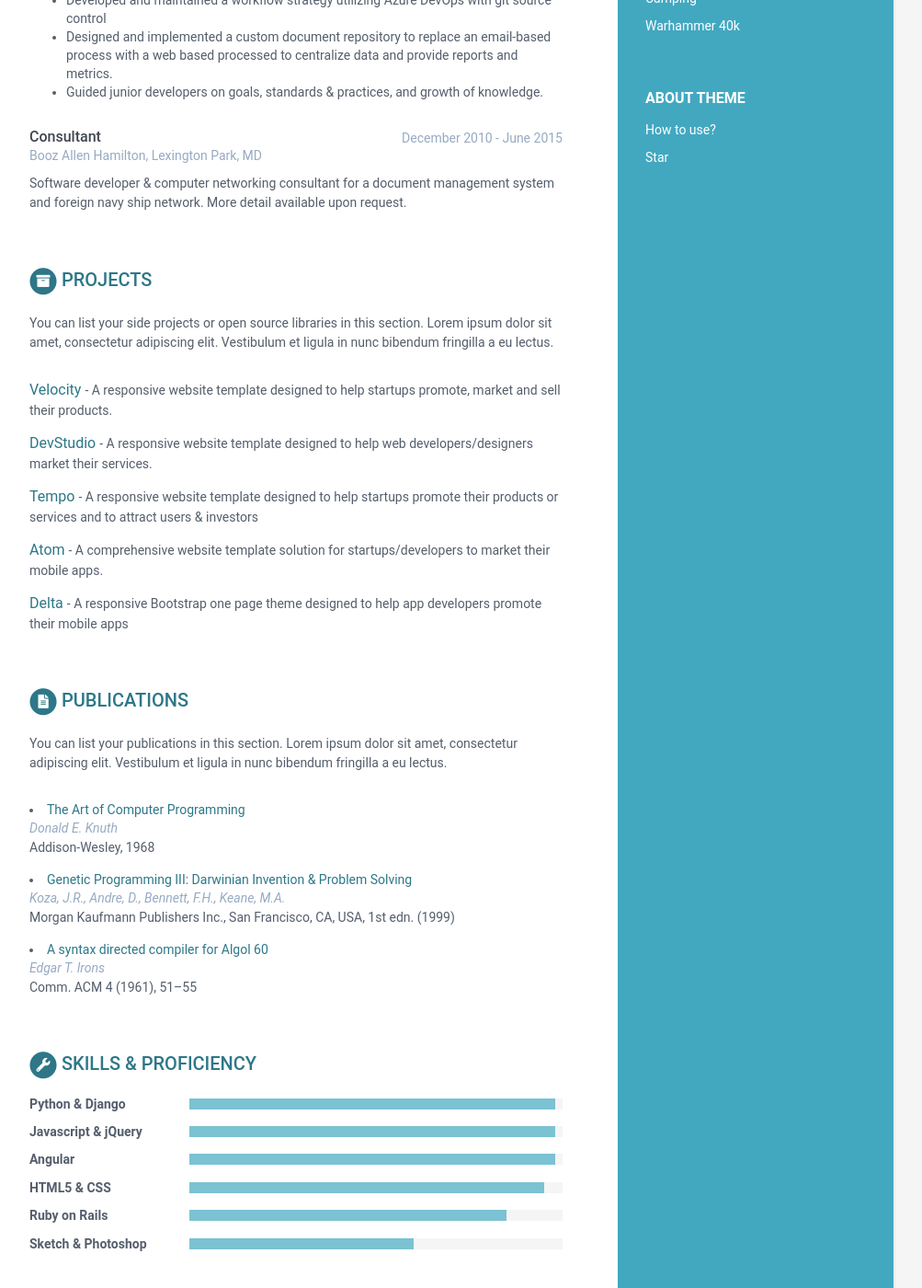
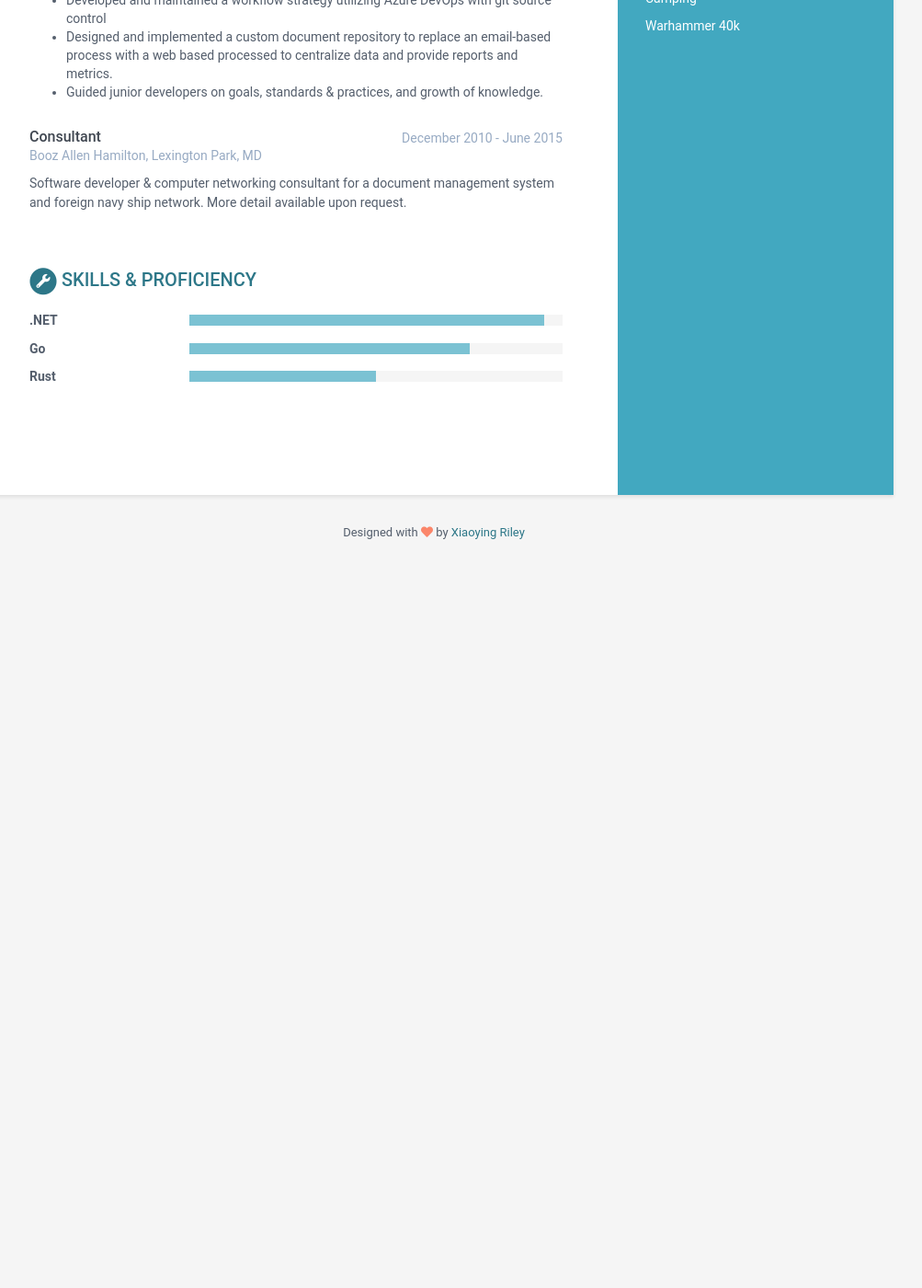
Before and after one commit to jrn90/jrn90.github.io, a Jekyll site: the page built from index.html, in a window 1280 px wide and 1400 px high, scrolled down 910 px. Shown: the whole window at 92% size, without its empty margins (168-1171 px from the left). Built offline with Jekyll 4.4.1, drawn with Linux system fonts in a browser that asks for light colours; after the commit the page ends 1529 px from its top, so only the background shows below that.

Commit message:
updated skills

```diff
--- a/_data/data.yml
+++ b/_data/data.yml
@@ -3,8 +3,8 @@
 #
 
 sidebar:
-    about: True # set to False or comment line if you want to remove the "how to use?" in the sidebar
-    education: True # set to False if you want education in main section instead of in sidebar
+    about: False
+    education: True
 
     # Profile information
     name: Joseph R. Nash
@@ -88,76 +88,18 @@ experiences:
       company: Booz Allen Hamilton, Lexington Park, MD
       details: |
         Software developer & computer networking consultant for a document management system and foreign navy ship network. More detail available upon request.
-projects:
-    title: Projects
-    intro: >
-      You can list your side projects or open source libraries in this
-      section. Lorem ipsum dolor sit amet, consectetur adipiscing elit.
-      Vestibulum et ligula in nunc bibendum fringilla a eu lectus.
-    assignments:
-      - title: Velocity
-        link: "#hook"
-        tagline: "A responsive website template designed to help startups promote, market and sell their products."
-
-      - title: DevStudio
-        link: "#"
-        tagline: "A responsive website template designed to help web developers/designers market their services."
-
-      - title: Tempo
-        link: "#"
-        tagline: "A responsive website template designed to help startups promote their products or services and to attract users &amp; investors"
-
-      - title: Atom
-        link: "#"
-        tagline: "A comprehensive website template solution for startups/developers to market their mobile apps."
-
-      - title: Delta
-        link: "#"
-        tagline: "A responsive Bootstrap one page theme designed to help app developers promote their mobile apps"
-
-publications:
-    title: Publications
-    intro: |
-      You can list your publications in this section. Lorem ipsum dolor sit
-      amet, consectetur adipiscing elit. Vestibulum et ligula in nunc
-      bibendum fringilla a eu lectus.
-    papers:
-      - title: The Art of Computer Programming
-        link: "#"
-        authors: Donald E. Knuth
-        conference: Addison-Wesley, 1968
-
-      - title: "Genetic Programming III: Darwinian Invention &amp; Problem Solving"
-        link: "#"
-        authors: Koza, J.R., Andre, D., Bennett, F.H., Keane, M.A.
-        conference: "Morgan Kaufmann Publishers Inc., San Francisco, CA, USA, 1st edn. (1999)"
-
-      - title: A syntax directed compiler for Algol 60
-        link: "#"
-        authors: Edgar T. Irons
-        conference: "Comm. ACM 4 (1961), 51–55"
-
 skills:
     title: Skills &amp; Proficiency
 
     toolset:
-      - name: Python & Django
-        level: 98%
-
-      - name: Javascript & jQuery
-        level: 98%
-
-      - name: Angular
-        level: 98%
-
-      - name: HTML5 & CSS
+      - name: .NET
         level: 95%
 
-      - name: Ruby on Rails
-        level: 85%
+      - name: Go
+        level: 75%
 
-      - name: Sketch & Photoshop
-        level: 60%
+      - name: Rust
+        level: 50%
 
 footer: >
     Designed with <i class="fas fa-heart"></i> by <a href="http://themes.3rdwavemedia.com" target="_blank" rel="nofollow">Xiaoying Riley</a>
```
